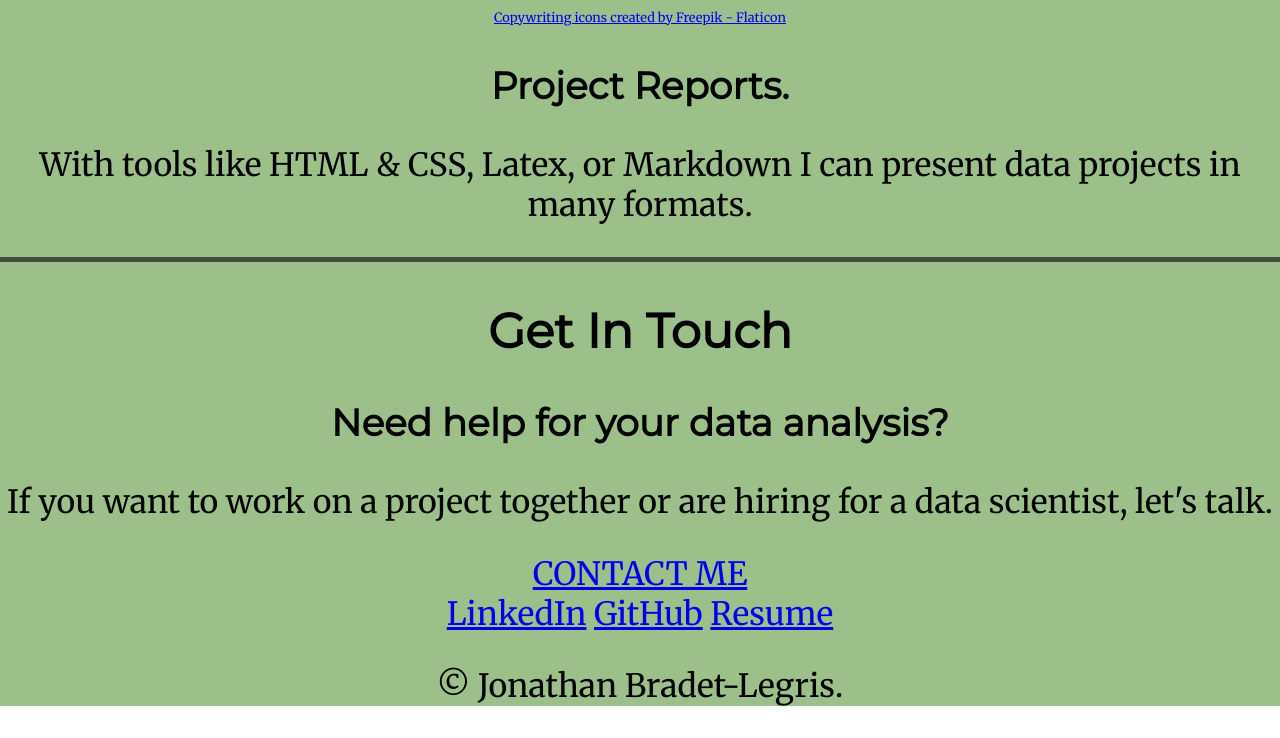
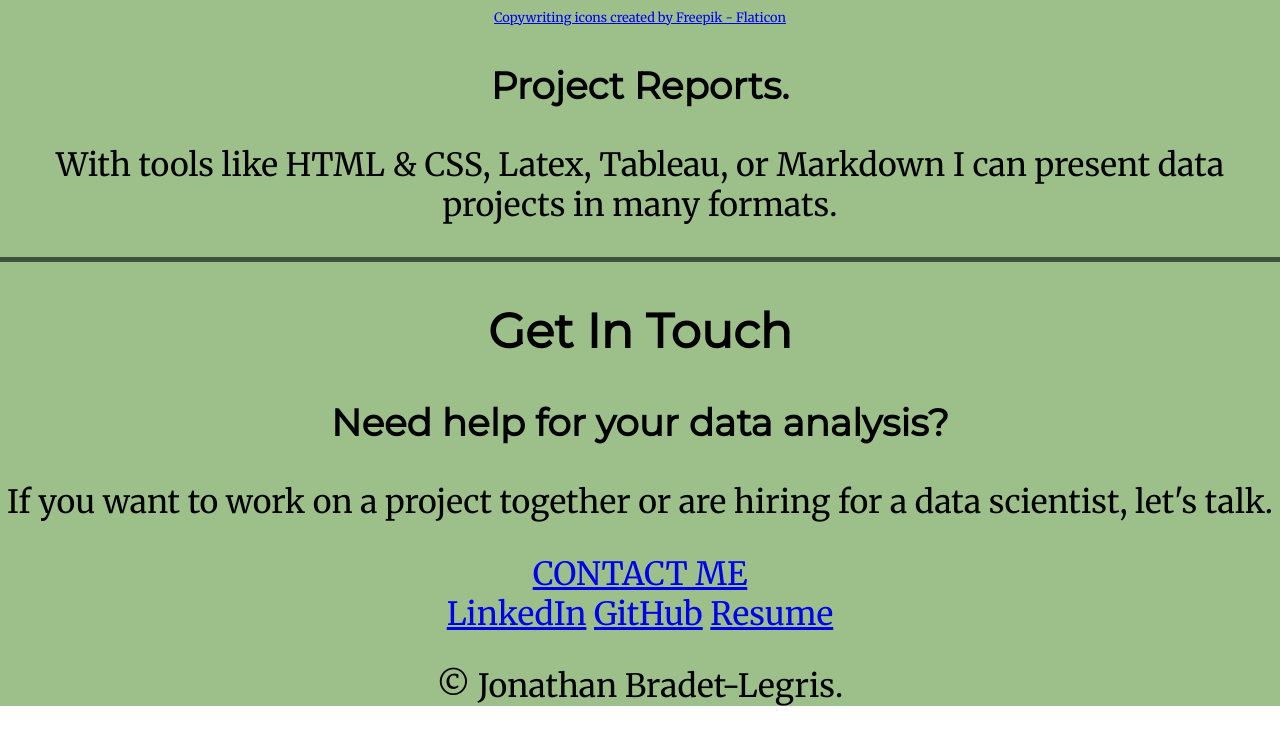
Before and after one commit to JonathanB-L/JBL-Personal-Site, a plain HTML site: page index.html in a window 1280 px wide. Shown: the part 2873-3611 px from the top of the page. Drawn offline with Linux system fonts and the light colour scheme.

Commit message:
added text

```diff
--- a/index.html
+++ b/index.html
@@ -49,7 +49,7 @@
                 <img class="writing-pic" src="images/content-writing.png" alt="">
                 <a class="attribution" href="https://www.flaticon.com/free-icons/copywriting" title="copywriting icons">Copywriting icons created by Freepik - Flaticon</a>
                 <h3>Project Reports.</h3>
-                <p>With tools like HTML &amp; CSS, Latex, or Markdown I can present data projects in many formats.</p>
+                <p>With tools like HTML &amp; CSS, Latex, Tableau, or Markdown I can present data projects in many formats.</p>
             </div>
         </div>
         <hr>
```
